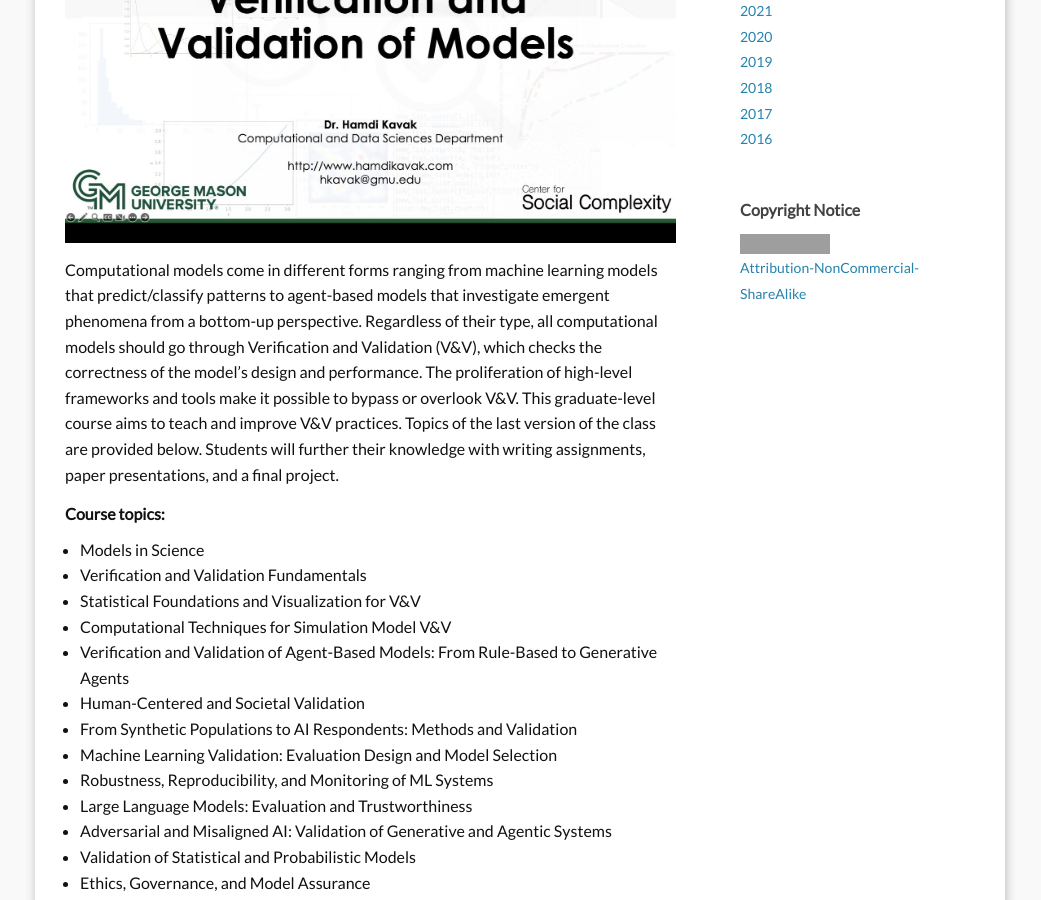
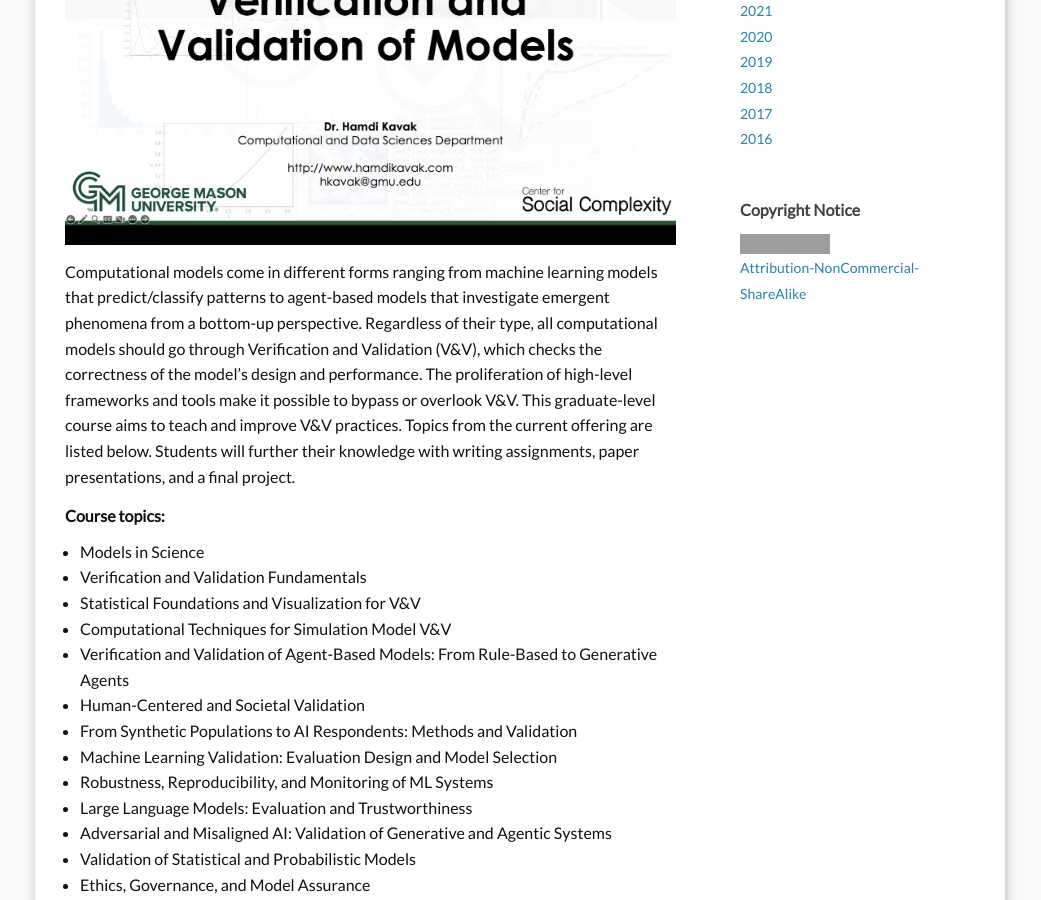
Before and after one commit to hamdikavak/hamdikavak.github.io, a Jekyll site: the page built from g_teaching.md, in a window 1280 px wide and 900 px high, scrolled down 2180 px. Shown: the whole window, without its empty margins (120-1161 px from the left). Built offline with Jekyll 4.4.1, drawn with Linux system fonts in a browser that asks for light colours; nearby versions of some CDN libraries; some of the changed lines change nothing that is shown; some of the changed text lies outside the part shown; grey boxes are pictures that could not be loaded.

Commit message:
Polish Teaching page: reword CSS 717 intro, bump date, shrink legend
- CSS 717's intro no longer implies its topic list might be stale
  ("current offering" instead of "last version"), now that the list
  was just refreshed
- Bump "Last updated" to Sep 22, 2026
- Wrap the active/inactive badge legend in <small> so it reads as a
  caption rather than competing with the course list above it

```diff
--- a/g_teaching.md
+++ b/g_teaching.md
@@ -12,9 +12,9 @@
 3. 🟢 Spatial Agent-Based Models of Human-Environment Interactions (CSS 645/GGS 631)
 4. 🔴 Modeling and Simulation 1 (CDS 230)
 
-🟢 Actively taught &nbsp;&nbsp; 🔴 Not currently offered
+<small>🟢 Actively taught &nbsp;&nbsp; 🔴 Not currently offered</small>
 
-*Last updated on Sep 15, 2026.*
+*Last updated on Sep 22, 2026.*
 
 ---
 <br/>
@@ -52,7 +52,7 @@
 
 ![CSS 717 Class]({{ site.baseurl }}/images/pages/css717_title.jpg)
 
-Computational models come in different forms ranging from machine learning models that predict/classify patterns to agent-based models that investigate emergent phenomena from a bottom-up perspective. Regardless of their type, all computational models should go through Verification and Validation (V&V), which checks the correctness of the model's design and performance. The proliferation of high-level frameworks and tools make it possible to bypass or overlook V&V. This graduate-level course aims to teach and improve V&V practices. Topics of the last version of the class are provided below. Students will further their knowledge with writing assignments, paper presentations, and a final project.
+Computational models come in different forms ranging from machine learning models that predict/classify patterns to agent-based models that investigate emergent phenomena from a bottom-up perspective. Regardless of their type, all computational models should go through Verification and Validation (V&V), which checks the correctness of the model's design and performance. The proliferation of high-level frameworks and tools make it possible to bypass or overlook V&V. This graduate-level course aims to teach and improve V&V practices. Topics from the current offering are listed below. Students will further their knowledge with writing assignments, paper presentations, and a final project.
 
 **Course topics:**
 - Models in Science
```
